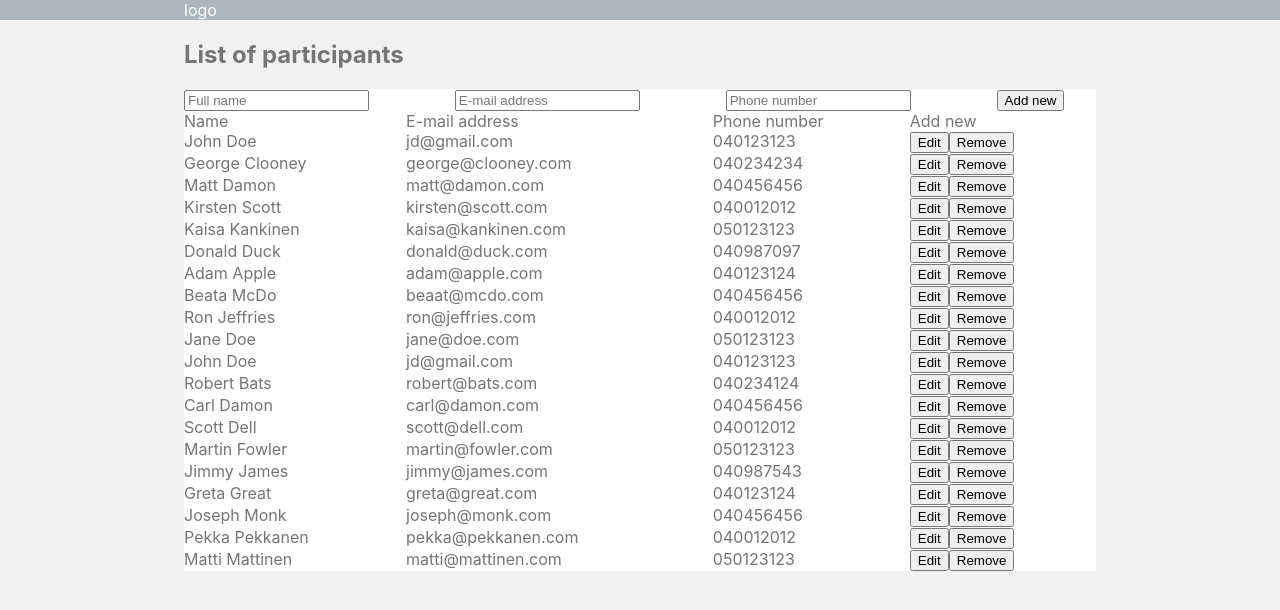
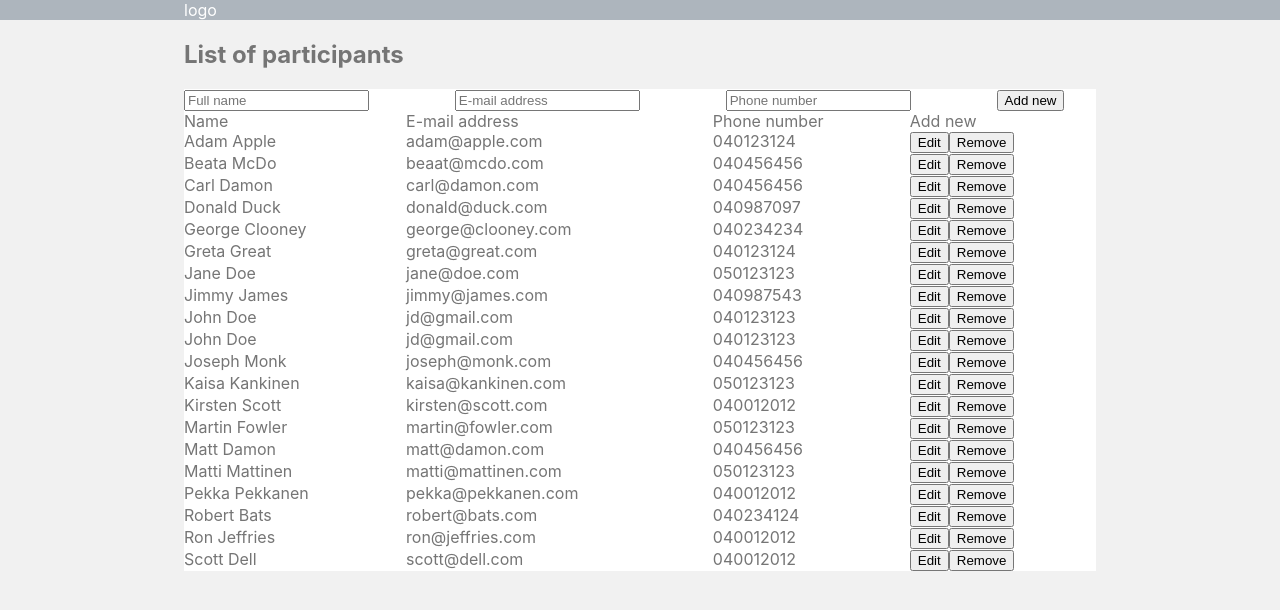
Before and after one commit to ilkkamaksy/tabler, a React (Create React App) app: page / in a window 1280 px wide. Shown: the top 610 px of the page. Built offline with nearby package versions, Linux system fonts and the light colour scheme.

Commit message:
sort columns

```diff
--- a/src/Components/Table.tsx
+++ b/src/Components/Table.tsx
@@ -1,6 +1,7 @@
 import React from 'react'
 import { Participant } from '../types'
 import EditForm from './EditForm'
+import { useSortableData } from '../hooks/SortableData'
 
 interface Props {
 	participants: Participant[]
@@ -17,6 +18,11 @@ const Table = ({
 	handleRemove,
 	handleSubmit
 }:Props):React.ReactElement => {
+
+	const { sortedParticipants, reSort, sortConfig } = useSortableData({ participants, config: { key: 'name',  direction: 'ascending' }})
+
+	console.log(sortConfig)
+
 	return (
 		<div className="table-container">
 			<div className="table">
@@ -29,14 +35,14 @@ const Table = ({
 			<div className="table">
 				<div className="table-header-group">
 					<div className="table-row">
-						<div className="table-cell">Name</div>
-						<div className="table-cell">E-mail address</div>
-						<div className="table-cell">Phone number</div>
+						<div className="table-cell" onClick={() => reSort('name')}>Name</div>
+						<div className="table-cell" onClick={() => reSort('email')}>E-mail address</div>
+						<div className="table-cell" onClick={() => reSort('phone')}>Phone number</div>
 						<div className="table-cell">Add new</div>
 					</div>
 				</div>
 				<div className="table-row-group">
-					{participants.map(participant => {
+					{sortedParticipants.map(participant => {
 						if (selectedParticipant && selectedParticipant.id === participant.id) {
 							return (
 								<EditForm
--- /dev/null
+++ b/src/hooks/SortableData.ts
@@ -0,0 +1,45 @@
+import React, { useState, useMemo } from 'react'
+import { Participant } from '../types'
+
+type Config = {
+	config: null | {
+		key: string
+		direction: string
+	}
+}
+
+type Items = {
+	participants: Participant[]
+}
+
+type Args = Config & Items
+
+export const useSortableData = ({participants, config = null }: Args) => {
+
+	const [sortConfig, setSortConfig] = useState(config)
+
+	const key = sortConfig !== null && sortConfig.key === 'email' ? 'email' : sortConfig !== null && sortConfig.key === 'phone' ? 'phone' : 'name'
+
+	const sortedData = useMemo(() => {
+		const items = [...participants]
+		if (sortConfig !== null) {
+			participants.sort((a, b) => {
+				if (a[key] < b[key]) {
+					return sortConfig.direction === 'ascending' ? -1 : 1
+				}
+				if (a[key] > b[key]) {
+					return sortConfig.direction === 'ascending' ? 1 : -1
+				}
+				return 0
+			})
+		}
+		return items
+	}, [participants, sortConfig])
+
+	const reSort = (key:string) => {
+		const direction = sortConfig && sortConfig.key === key && sortConfig.direction === 'ascending' ? 'descending' : 'ascending'
+		setSortConfig({ key, direction })
+	}
+
+	return { sortedParticipants: sortedData, reSort, sortConfig }
+}
```
